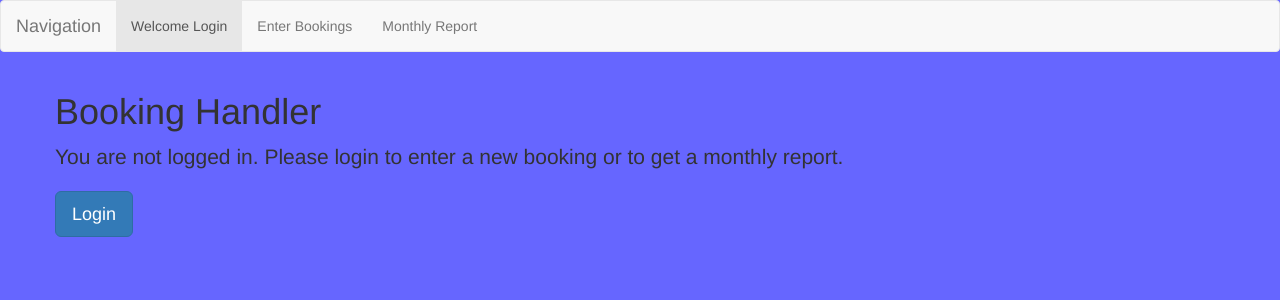
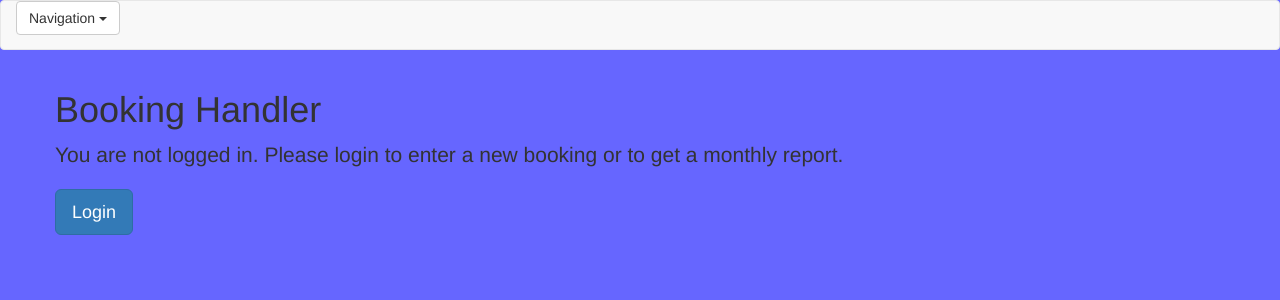
Before and after one commit to jpizagno/pedrobookings, a PHP site: page /index.php in a window 1280 px wide. Shown: the top 300 px of the page. Run offline with PHP 8.4, Linux system fonts and the light colour scheme.

Commit message:
changed nav to dropdown

```diff
--- a/inc/header.php
+++ b/inc/header.php
@@ -22,24 +22,14 @@
       <!--   Navigation Bar -->
     <nav class="navbar navbar-default">
           <div class="container-fluid">
-            <!-- Brand and toggle get grouped for better mobile display -->
-            <div class="navbar-header">
-              <button type="button" class="navbar-toggle collapsed" data-toggle="collapse" data-target="#bs-example-navbar-collapse-1" aria-expanded="false">
-                <span class="sr-only">Toggle navigation</span>
-                <span class="icon-bar"></span>
-                <span class="icon-bar"></span>
-                <span class="icon-bar"></span>
-              </button>
-              <a class="navbar-brand" href="#">Navigation  </a>
-            </div>
-            <!-- Collect the nav links, forms, and other content for toggling -->
-            <div class="collapse navbar-collapse" id="bs-example-navbar-collapse-1">
-              <ul class="nav navbar-nav">
-                <li class="active"><a href="index.php">Welcome Login<span class="sr-only">(current)</span></a></li>
-                <li><a href="newbooking.php">Enter Bookings</a></li>
-                <li><a href="report.php">Monthly Report</a></li>
-
-              </ul>
-            </div><!-- /.navbar-collapse -->
+             <div class="dropdown">
+                <button class="btn btn-default dropdown-toggle" type="button" id="menu1" data-toggle="dropdown">Navigation
+                <span class="caret"></span></button>
+                <ul class="dropdown-menu" role="menu" aria-labelledby="menu1">
+                  <li role="presentation"><a role="menuitem" tabindex="-1" href="index.php">Welcome Login</a></li>
+                  <li role="presentation"><a role="menuitem" tabindex="-1" href="newbooking.php">Enter Bookings</a></li>
+                  <li role="presentation"><a role="menuitem" tabindex="-1" href="report.php">Monthly Report</a></li>
+                </ul>
+              </div>
           </div><!-- /.container-fluid -->
     </nav>
```
